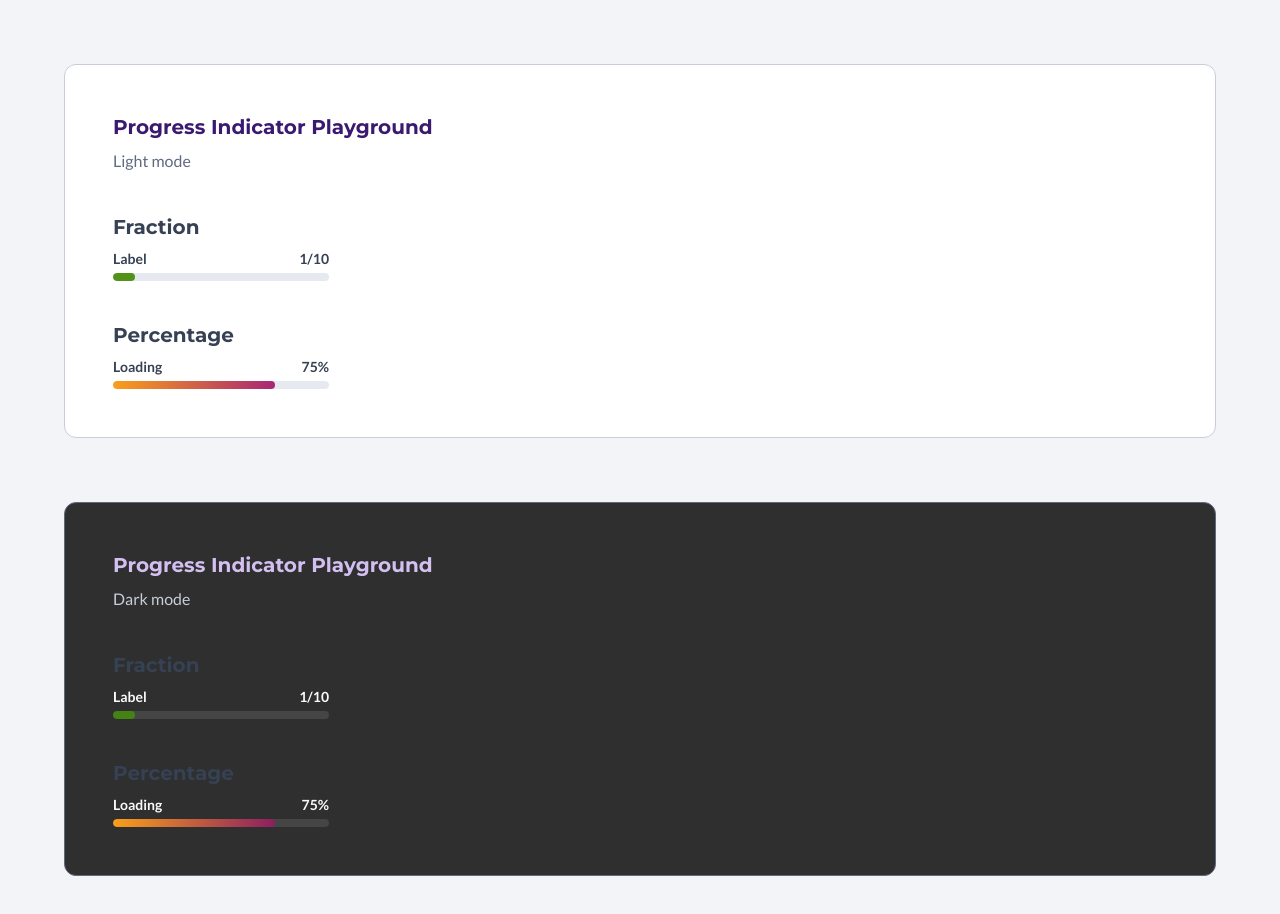
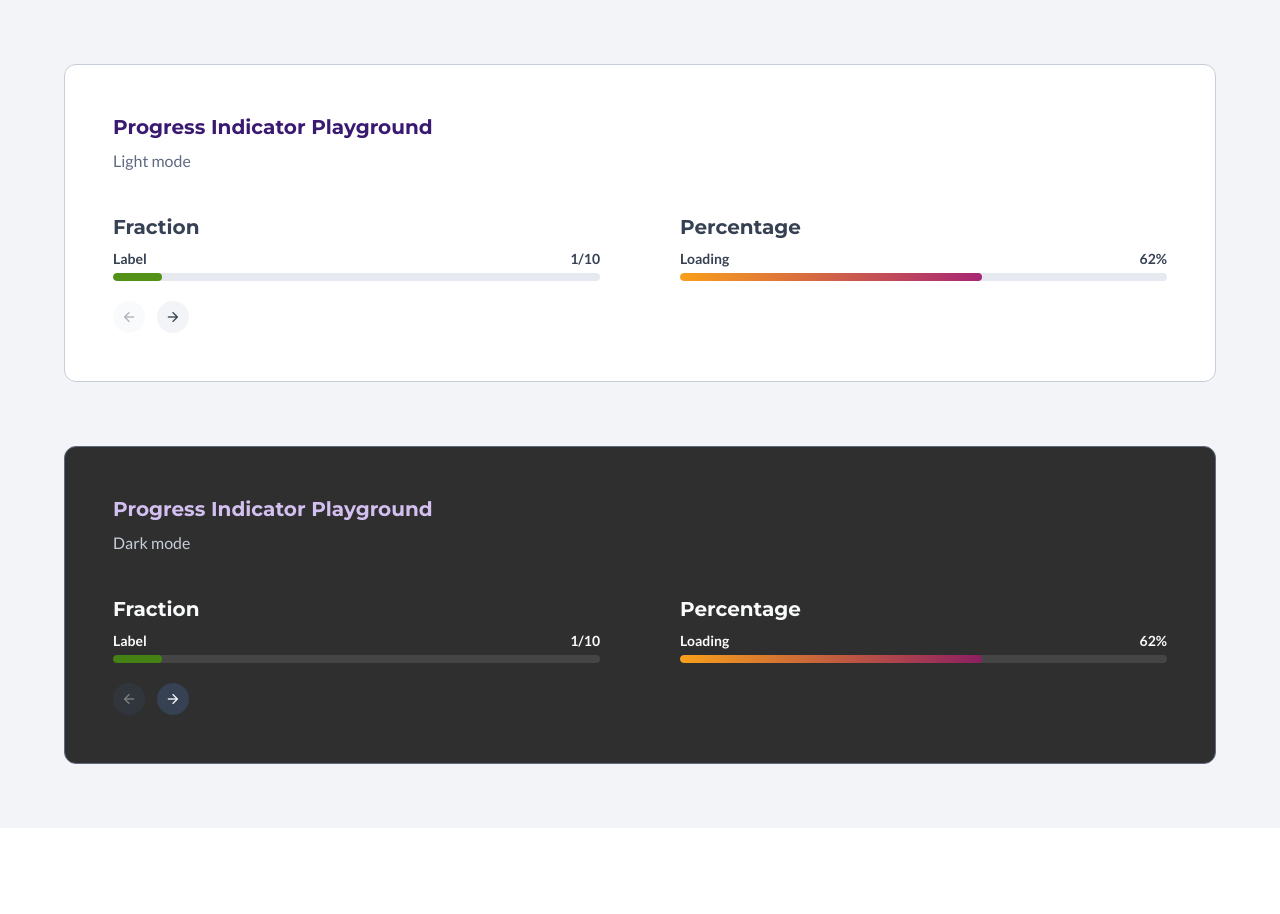
Before and after one commit to ajocson/tdx-design-system, an Angular app: page /progress-indicator in a window 1280 px wide. Shown: the top 914 px of the page. After the commit the page ends 828 px from the top, so only its background shows below. Built offline with nearby package versions, Linux system fonts and the light colour scheme.

Commit message:
Add progress indicator component

```diff
--- a/src/app/progress-indicator-preview/progress-indicator-preview.component.html
+++ b/src/app/progress-indicator-preview/progress-indicator-preview.component.html
@@ -18,14 +18,37 @@
   </section>
 
   <ng-template #progressExamples>
+    <div class="tdx-progress-indicator-preview__examples">
       <section class="tdx-progress-indicator-preview__section">
         <h2>Fraction</h2>
         <tdx-progress-indicator
           label="Label"
           valueType="fraction"
-        fractionValue="1/10"
-        [progress]="10">
+          [fractionValue]="fractionValue"
+          [progress]="fractionProgress">
         </tdx-progress-indicator>
+
+        <div class="tdx-progress-indicator-preview__controls" aria-label="Progress step controls">
+          <tdx-button
+            [label]="''"
+            [variant]="TdxButtonVariant.Subtle"
+            [size]="TdxButtonSize.Small"
+            leftIcon="arrow_back"
+            ariaLabel="Back"
+            [disabled]="!canGoBack"
+            (clicked)="goBack()">
+          </tdx-button>
+
+          <tdx-button
+            [label]="''"
+            [variant]="TdxButtonVariant.Subtle"
+            [size]="TdxButtonSize.Small"
+            leftIcon="arrow_forward"
+            ariaLabel="Next"
+            [disabled]="!canGoNext"
+            (clicked)="goNext()">
+          </tdx-button>
+        </div>
       </section>
 
       <section class="tdx-progress-indicator-preview__section">
@@ -33,9 +56,10 @@
         <tdx-progress-indicator
           label="Loading"
           valueType="percentage"
-        percentageValue="75%"
-        [progress]="75">
+          [percentageValue]="percentageValue"
+          [progress]="percentageProgress">
         </tdx-progress-indicator>
       </section>
+    </div>
   </ng-template>
 </main>
--- a/src/app/progress-indicator-preview/progress-indicator-preview.component.scss
+++ b/src/app/progress-indicator-preview/progress-indicator-preview.component.scss
@@ -12,6 +12,7 @@
   background: var(--alias-surface-default);
   border: var(--border-width-xs-1) solid var(--border-neutral-default-secondary);
   border-radius: var(--radius-lg);
+  color: var(--text-neutral-primary);
   display: grid;
   gap: var(--space-5xl);
   padding: var(--space-6xl);
@@ -46,6 +47,27 @@
   line-height: var(--paragraph-md-line-height);
 }
 
+.tdx-progress-indicator-preview__examples {
+  align-items: start;
+  column-gap: var(--space-8xl);
+  display: grid;
+  grid-template-columns: repeat(2, minmax(0, 1fr));
+}
+
+.tdx-progress-indicator-preview__section {
+  min-width: 0;
+}
+
+.tdx-progress-indicator-preview__section tdx-progress-indicator {
+  --progress-width: 100%;
+}
+
+.tdx-progress-indicator-preview__controls {
+  display: flex;
+  gap: var(--space-lg);
+  margin-top: var(--space-lg);
+}
+
 @media (max-width: 767px) {
   .tdx-progress-indicator-preview {
     gap: var(--space-4xl);
@@ -55,4 +77,9 @@
   .tdx-progress-indicator-preview__theme {
     padding: var(--space-3xl);
   }
+
+  .tdx-progress-indicator-preview__examples {
+    gap: var(--space-5xl);
+    grid-template-columns: 1fr;
+  }
 }
--- a/src/app/progress-indicator-preview/progress-indicator-preview.component.ts
+++ b/src/app/progress-indicator-preview/progress-indicator-preview.component.ts
@@ -1,4 +1,5 @@
-import { ChangeDetectionStrategy, Component } from '@angular/core';
+import { ChangeDetectionStrategy, ChangeDetectorRef, Component, OnDestroy, OnInit } from '@angular/core';
+import { TdxButtonSize, TdxButtonVariant } from '../shared/components/button/button.model';
 
 @Component({
   selector: 'app-progress-indicator-preview',
@@ -7,4 +8,56 @@ import { ChangeDetectionStrategy, Component } from '@angular/core';
   styleUrls: ['./progress-indicator-preview.component.scss'],
   changeDetection: ChangeDetectionStrategy.OnPush,
 })
-export class ProgressIndicatorPreviewComponent {}
+export class ProgressIndicatorPreviewComponent implements OnInit, OnDestroy {
+  readonly totalSteps = 10;
+  readonly TdxButtonSize = TdxButtonSize;
+  readonly TdxButtonVariant = TdxButtonVariant;
+
+  currentStep = 1;
+  percentageProgress = 0;
+
+  private percentageTimer?: ReturnType<typeof setInterval>;
+
+  constructor(private readonly changeDetectorRef: ChangeDetectorRef) {}
+
+  get fractionProgress(): number {
+    return (this.currentStep / this.totalSteps) * 100;
+  }
+
+  get fractionValue(): string {
+    return `${this.currentStep}/${this.totalSteps}`;
+  }
+
+  get percentageValue(): string {
+    return `${this.percentageProgress}%`;
+  }
+
+  get canGoBack(): boolean {
+    return this.currentStep > 1;
+  }
+
+  get canGoNext(): boolean {
+    return this.currentStep < this.totalSteps;
+  }
+
+  ngOnInit(): void {
+    this.percentageTimer = setInterval(() => {
+      this.percentageProgress = (this.percentageProgress + 1) % 101;
+      this.changeDetectorRef.markForCheck();
+    }, 80);
+  }
+
+  ngOnDestroy(): void {
+    if (this.percentageTimer) {
+      clearInterval(this.percentageTimer);
+    }
+  }
+
+  goBack(): void {
+    this.currentStep = Math.max(1, this.currentStep - 1);
+  }
+
+  goNext(): void {
+    this.currentStep = Math.min(this.totalSteps, this.currentStep + 1);
+  }
+}
--- a/src/app/progress-indicator-preview/progress-indicator-preview.module.ts
+++ b/src/app/progress-indicator-preview/progress-indicator-preview.module.ts
@@ -1,11 +1,12 @@
 import { CommonModule } from '@angular/common';
 import { NgModule } from '@angular/core';
+import { ButtonModule } from '../shared/components/button/button.module';
 import { ProgressIndicatorModule } from '../shared/components/progress-indicator';
 import { ProgressIndicatorPreviewComponent } from './progress-indicator-preview.component';
 
 @NgModule({
   declarations: [ProgressIndicatorPreviewComponent],
   exports: [ProgressIndicatorPreviewComponent],
-  imports: [CommonModule, ProgressIndicatorModule],
+  imports: [ButtonModule, CommonModule, ProgressIndicatorModule],
 })
 export class ProgressIndicatorPreviewModule {}
```
Lines whose indentation alone changed are shown as unchanged.
